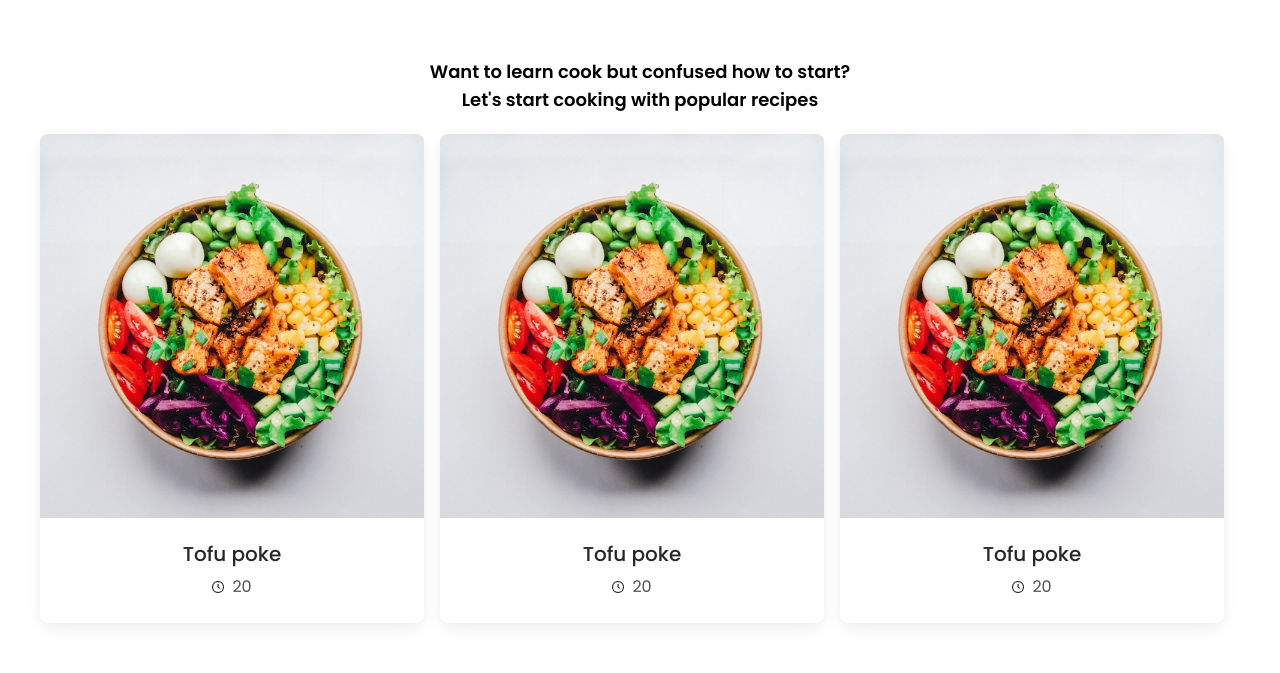
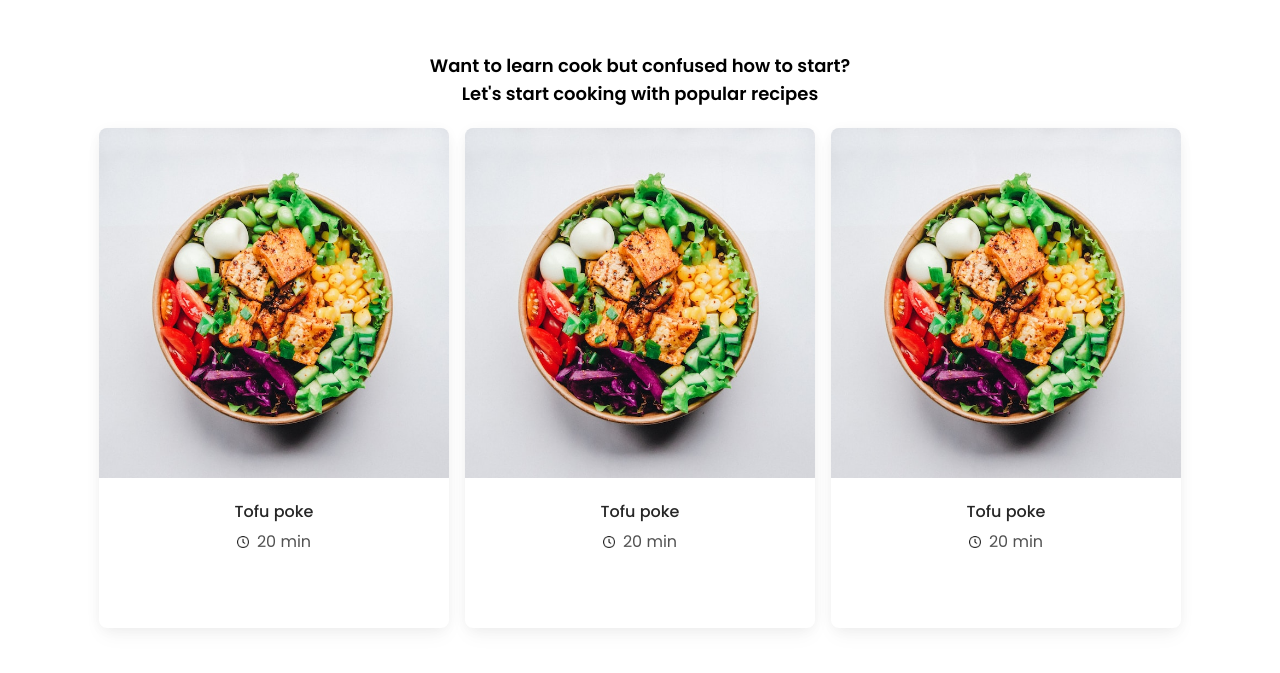
Before and after one commit to moonhyerin/find-your-recipe, a React (Create React App) app: page / in a window 1280 px wide. Shown: the part 920-1593 px from the top of the page. Built offline with nearby package versions, Linux system fonts and the light colour scheme.

Commit message:
fix: add overlay effect

```diff
--- a/src/components/Card.tsx
+++ b/src/components/Card.tsx
@@ -12,24 +12,28 @@ const Card = (props: PropsType) => {
   const { src, title, time } = props;
 
   return (
-    <div className='rounded-lg bg-white shadow-[0_2px_15px_-3px_rgba(0,0,0,0.07),0_10px_20px_-2px_rgba(0,0,0,0.04)] dark:bg-neutral-700 mr-4'>
+    <div className='w-[100%] md:w-1/3 h-[30%] md:h-[100%] rounded-lg bg-white shadow-[0_2px_15px_-3px_rgba(0,0,0,0.07),0_10px_20px_-2px_rgba(0,0,0,0.04)] dark:bg-neutral-700 m-2'>
       <div
-        className='relative overflow-hidden bg-cover bg-no-repeat'
+        className='relative overflow-hidden h-[70%]'
         data-te-ripple-init
         data-te-ripple-color='light'
       >
-        <img className='rounded-t-lg w-[100%]' src={src} alt='' />
+        <img
+          className='rounded-t-lg w-[100%] h-[100%] object-fill'
+          src={src}
+          alt=''
+        />
         <a href='#!'>
           <div className='absolute bottom-0 left-0 right-0 top-0 h-full w-full overflow-hidden bg-[hsla(0,0%,98%,0.15)] bg-fixed opacity-0 transition duration-300 ease-in-out hover:opacity-100'></div>
         </a>
       </div>
-      <div className='p-6 flex flex-col items-center'>
-        <h5 className='mb-2 text-xl font-medium leading-tight text-neutral-800 dark:text-neutral-50'>
+      <div className='p-6 flex flex-col items-center w-[100%]'>
+        <p className='mb-2 text-base font-medium leading-tight text-neutral-800 dark:text-neutral-50 text-ellipsis overflow-hidden w-[100%] whitespace-nowrap'>
           {title}
-        </h5>
-        <span className='flex flex-row items-center text-base text-neutral-600 dark:text-neutral-200'>
+        </p>
+        <span className='flex flex-row items-center text-sm md:text-base text-neutral-600 dark:text-neutral-200'>
           <img alt='' src={Clock} className='w-3 h-3 mr-2' />
-          {time}
+          {time} min
         </span>
       </div>
     </div>
```
